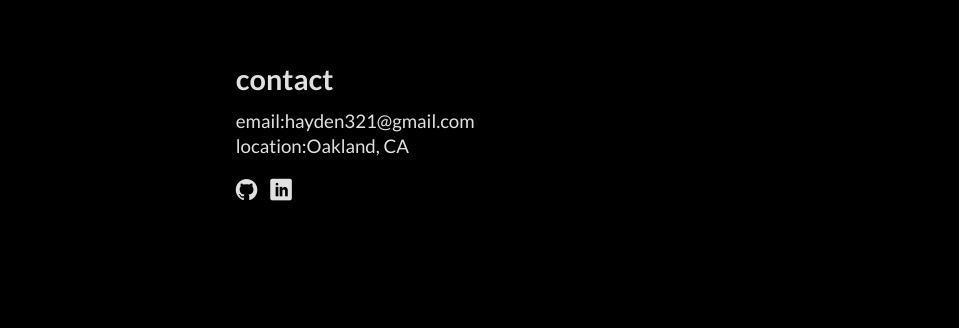
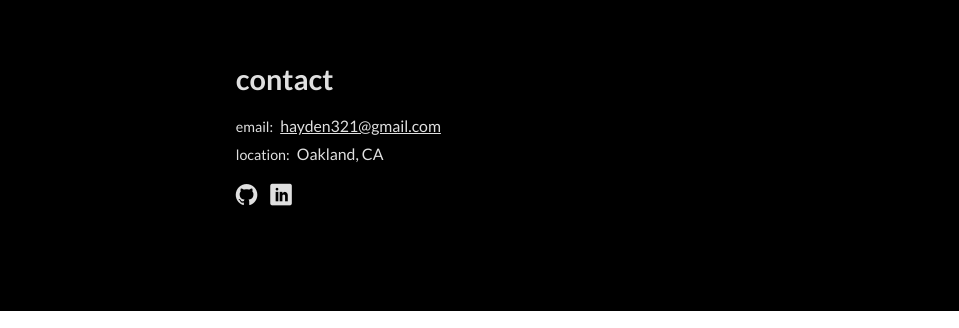
Before and after one commit to haydenhw/portfolio, a Gatsby site: page / in a window 1280 px wide. Shown: the part 3270-3598 px from the top of the page, 321-1280 px from the left. Built offline with nearby package versions, Linux system fonts and the light colour scheme; Gatsby itself is replaced by a stand-in of ours; a web font is replaced by a local one.

Commit message:
Adds underline to mailto link

```diff
--- a/src/components/Contact.js
+++ b/src/components/Contact.js
@@ -14,7 +14,9 @@ export default function Contact() {
           <div className="contact-text-links">
             <div className="contact-text-link">
               <span className="contact-text-link-label">email:</span>
-              <span className="contact-text-link-value">hayden321@gmail.com</span>
+              <a href="mailto:hayden321@gmail.com" className="contact-text-link-value contact-email-link">
+                hayden321@gmail.com
+              </a>
             </div>
             <div className="contact-text-link">
               <span className="contact-text-link-label">location:</span>
--- a/src/styles/_custom-grid.scss
+++ b/src/styles/_custom-grid.scss
@@ -1,3 +1,9 @@
+// TODO deprecate this file. Move styles to relevant components
+
+.col-screenshot {
+  text-align: center;
+}
+
 .col-description {
   padding: 0 20px;
 
@@ -34,37 +40,6 @@
   }
 }
 
-.col-contact-left {
-  @include hide();
-
-  @media only screen and (min-width: $breakpoint-show-contact-logo) {
-    @include unhide();
-    width: 48%;
-  }
-
-  @media only screen and (min-width: 900px) {
-    @include unhide();
-    width: 39.5%;
-  }
-}
-
-.col-contact-right {
-  @media only screen and (min-width: $breakpoint-show-contact-logo) {
-    width: 52%;
-  }
-
-  @media only screen and (min-width: 900px) {
-    width: 60.5%;
-  }
-}
-
-.contact-col {
-  padding: 8% 4%;
-}
-
-.col-screenshot {
-  text-align: center;
-}
 
 $row-spacing-sm-screen: 75;
 $row-spacing-med-screen: 110;
--- a/src/styles/_variables.scss
+++ b/src/styles/_variables.scss
@@ -45,9 +45,6 @@ $break-wide: 1024px;
 $breakpoint-grid-layout-value: 1200;
 $breakpoint-grid-layout: $breakpoint-grid-layout-value * 1px;
 
-$breakpoint-show-contact-logo-value: 600;
-$breakpoint-show-contact-logo: $breakpoint-show-contact-logo-value * 1px;
-$breakpoint-show-contact-logo-less-one: $breakpoint-show-contact-logo-value - 1 * 1px;
 
 $breakpoint-show-nav-value: 700;
 $breakpoint-show-nav: $breakpoint-show-nav-value * 1px;
--- a/src/styles/components/contact.scss
+++ b/src/styles/components/contact.scss
@@ -1,11 +1,45 @@
+$breakpoint-show-contact-logo-value: 600;
+$breakpoint-show-contact-logo: $breakpoint-show-contact-logo-value * 1px;
+$breakpoint-show-contact-logo-less-one: $breakpoint-show-contact-logo-value - 1 * 1px;
+
+
+.col-contact-left {
+  @include hide();
+
+  @media only screen and (min-width: $breakpoint-show-contact-logo) {
+    @include unhide();
+    width: 48%;
+  }
+
+  @media only screen and (min-width: 900px) {
+    @include unhide();
+    width: 39.5%;
+  }
+}
+
+.col-contact-right {
+  @media only screen and (min-width: $breakpoint-show-contact-logo) {
+    width: 52%;
+  }
+
+  @media only screen and (min-width: 900px) {
+    width: 60.5%;
+  }
+}
+
+.contact-col {
+  padding: 8% 11%;
+
+  @media only screen and (min-width: $breakpoint-show-contact-logo) {
+    padding: 8% 4%;
+  }
+}
+
 .contact-section {
   background-color: black;
   color: $grey-lighten-2;
   font-size: 1em;
   padding: 0;
-}
-
-.contact-info {
 }
 
 .contact-logo-image {
@@ -16,18 +50,31 @@
 
 .contact-heading {
   margin: 0;
-  margin-bottom: 0.5em;
 }
 
 .contact-text-links {
-  font-size: 1.3em;
+  font-size: 1.1em;
+  margin: 1.3em 0;
 }
+
 .contact-text-link {
-  margin-bottom: 0.2em;
+  margin-bottom: 0.6rem;
 }
+
+.contact-email-link {
+  text-decoration: underline;
+}
+
+.contact-text-link-value {
+}
+
+.contact-text-link-label {
+  margin-right: 0.5em;
+  font-size:.9em;
+}
+
 .contact-links {
   .footer-contact-links {
-    margin: 1em 0;
     font-size: 1.5em;
   }
 }
```
